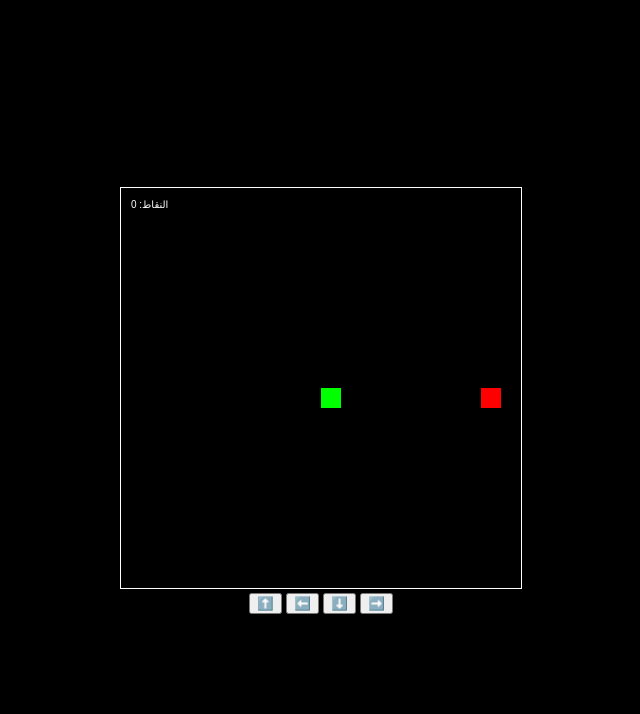
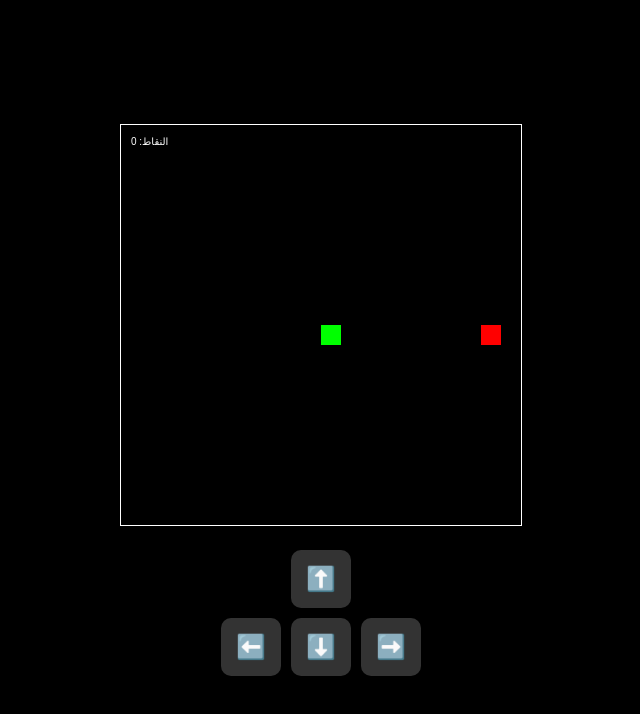
Before and after one commit to Ksa518n/Gfdsa, a plain HTML site: page index.html in a window 1280 px wide. Shown: the whole page, without its empty margins (319-959 px from the left). Drawn offline with Linux system fonts and the light colour scheme.

Commit message:
Update styles.css

```diff
--- a/styles.css
+++ b/styles.css
@@ -17,3 +17,43 @@ body {
 canvas {
     border: 1px solid white;
 }
+
+.controls {
+    margin-top: 20px;
+    display: grid;
+    grid-template-areas:
+        ". up ."
+        "left down right";
+    gap: 10px;
+    justify-content: center;
+}
+
+button {
+    font-size: 24px;
+    padding: 15px;
+    border: none;
+    background-color: #333;
+    color: white;
+    border-radius: 10px;
+    cursor: pointer;
+}
+
+button:hover {
+    background-color: #555;
+}
+
+#upButton {
+    grid-area: up;
+}
+
+#leftButton {
+    grid-area: left;
+}
+
+#downButton {
+    grid-area: down;
+}
+
+#rightButton {
+    grid-area: right;
+}
```
